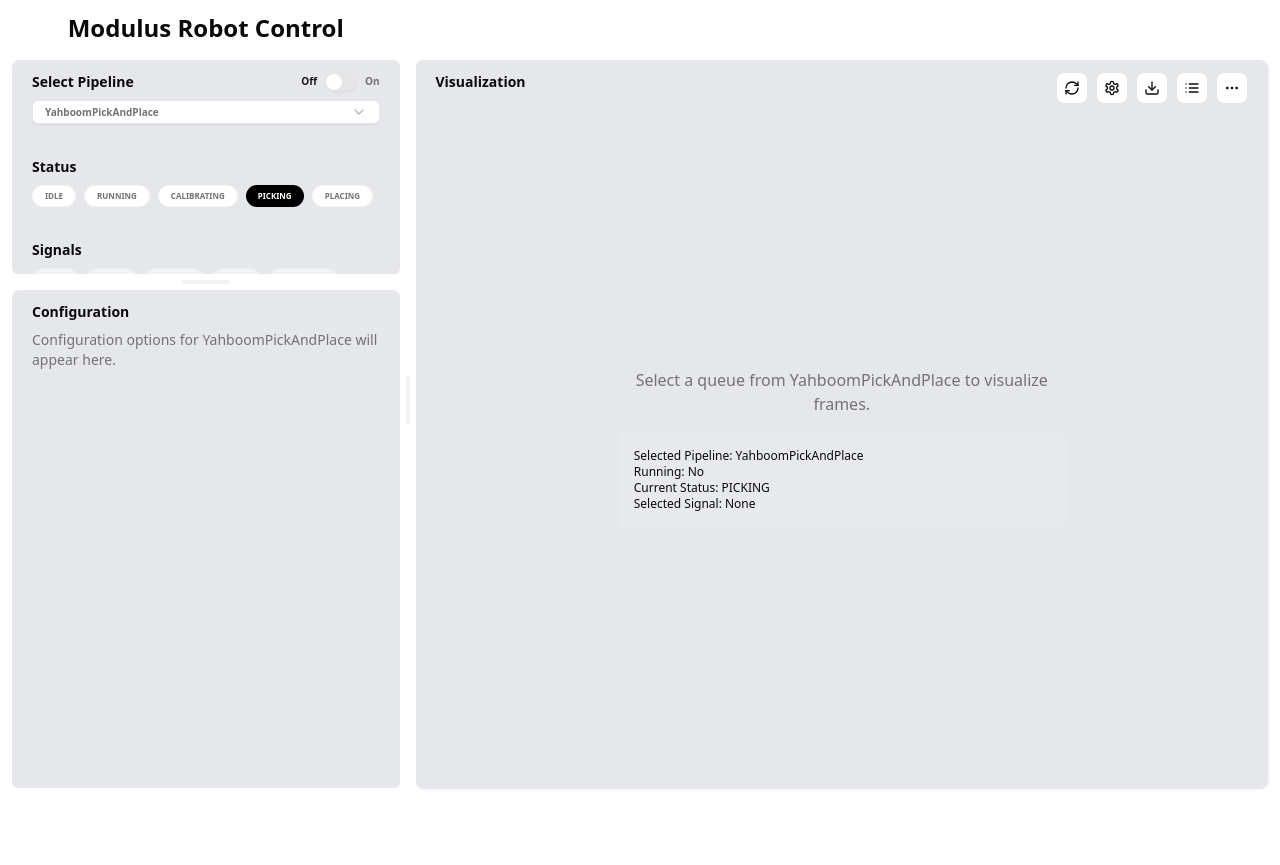
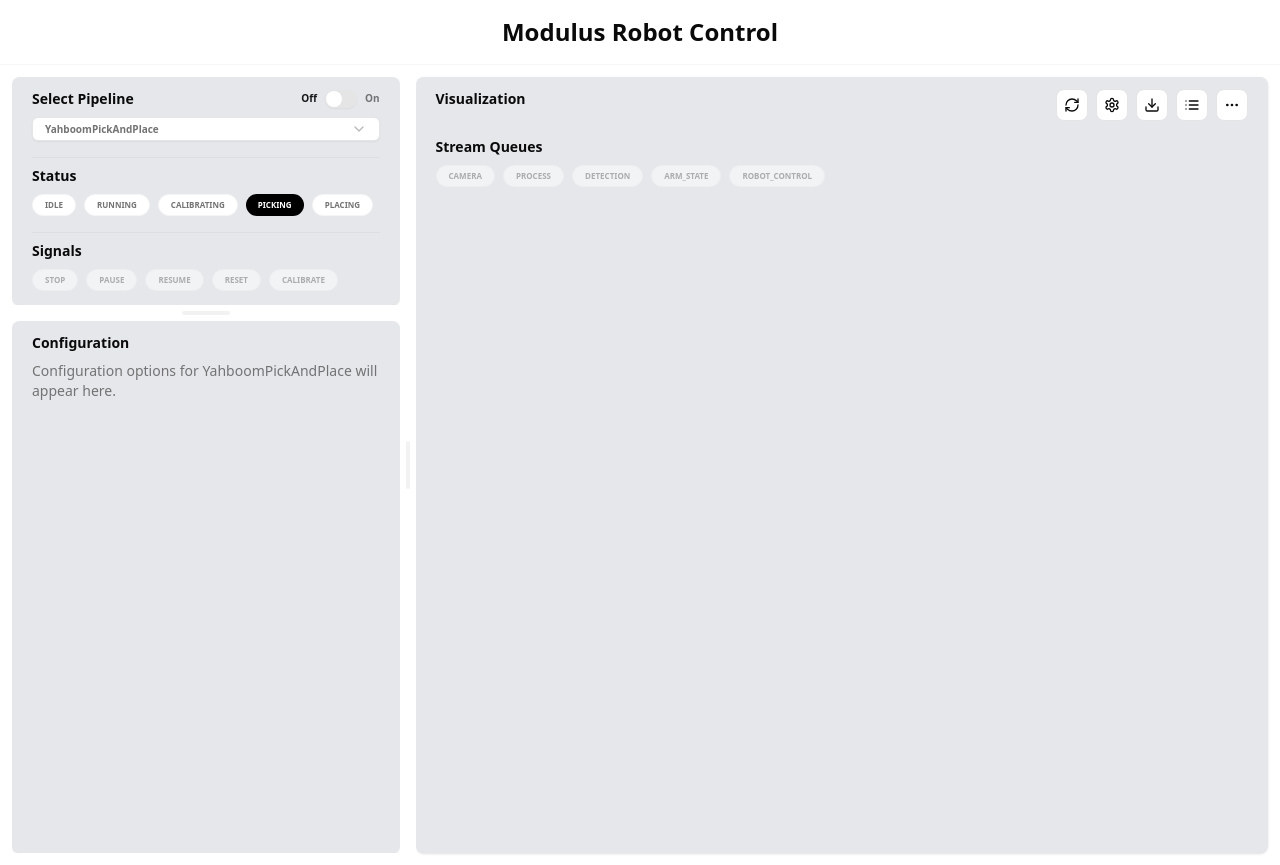
Before and after one commit to ZhengRui/robotarm-control, a Next.js app in the folder frontend/: page / in a window 1280 px wide. Before the commit the page ends 800 px from the top, so only its background shows below. Built offline with nearby package versions, Linux system fonts and the light colour scheme.

Commit message:
perf: add queue items

```diff
--- a/frontend/src/app/page.tsx
+++ b/frontend/src/app/page.tsx
@@ -35,6 +35,9 @@ export default function Dashboard() {
   // Signal state to track selected signal
   const [selectedSignal, setSelectedSignal] = useState<string | null>(null);
 
+  // Queue state to track selected queue
+  const [selectedQueue, setSelectedQueue] = useState<string | null>(null);
+
   // Placeholder data - replace with actual API calls later
   const availablePipelines = ["YahboomPickAndPlace", "OtherPipeline"];
   const pipelineStatuses = [
@@ -45,6 +48,13 @@ export default function Dashboard() {
     "PLACING",
   ];
   const pipelineSignals = ["STOP", "PAUSE", "RESUME", "RESET", "CALIBRATE"];
+  const pipelineQueues = [
+    "CAMERA",
+    "PROCESS",
+    "DETECTION",
+    "ARM_STATE",
+    "ROBOT_CONTROL",
+  ];
 
   const MIN_SIZE_IN_PIXELS = 400;
   const MAX_SIZE_IN_PIXELS = 500;
@@ -96,6 +106,13 @@ export default function Dashboard() {
     // Here you would send the signal to the backend
   };
 
+  // Handle queue selection
+  const handleQueueClick = (queue: string) => {
+    setSelectedQueue(queue);
+    console.log("Queue selected:", queue);
+    // Here you would connect to the queue for visualization
+  };
+
   // If still loading, show a spinning loader using Lucide React
   if (isLoading) {
     return (
@@ -110,9 +127,12 @@ export default function Dashboard() {
 
   return (
     <div className="h-screen w-full bg-background transition-all duration-200">
+      <div className="flex justify-center py-4 border-b border-border/30">
+        <h1 className="text-2xl font-bold">Modulus Robot Control</h1>
+      </div>
       <PanelGroup
         direction="horizontal"
-        className="h-full"
+        className="h-[calc(100%-4rem)]"
         autoSaveId="dashboard-layout-horizontal"
         id="dashboard-layout-horizontal"
       >
@@ -124,10 +144,6 @@ export default function Dashboard() {
           className="p-.5 pl-3 pt-3 pb-3 flex flex-col overflow-hidden"
           order={1}
         >
-          <h1 className="text-2xl font-bold mb-4 w-full text-center">
-            Modulus Robot Control
-          </h1>
-
           <PanelGroup
             direction="vertical"
             className="flex-1"
@@ -192,10 +208,10 @@ export default function Dashboard() {
                     </SelectContent>
                   </Select>
 
-                  <div className="h-px bg-border/50 my-4"></div>
+                  <div className="h-px bg-gray-300/50 my-2"></div>
 
                   <h2 className="text-sm font-semibold mb-2">Status</h2>
-                  <div className="flex flex-wrap gap-2">
+                  <div className="flex flex-wrap gap-2 mb-4">
                     {pipelineStatuses.map((status) => (
                       <div
                         key={status}
@@ -211,10 +227,10 @@ export default function Dashboard() {
                     ))}
                   </div>
 
-                  <div className="h-px bg-border/50 my-4"></div>
+                  <div className="h-px bg-gray-300/50 my-2"></div>
 
                   <h2 className="text-sm font-semibold mb-2">Signals</h2>
-                  <div className="flex flex-wrap gap-2">
+                  <div className="flex flex-wrap gap-2 mb-4">
                     {pipelineSignals.map((signal) => (
                       <button
                         key={signal}
@@ -271,7 +287,7 @@ export default function Dashboard() {
         </PanelResizeHandle>
 
         {/* Main Content */}
-        <Panel className="p-.5 pt-15 pb-3 pr-3" order={2}>
+        <Panel className="p-.5 pt-3 pb-3 pr-3" order={2}>
           <Card className="h-full shadow-sm rounded-md overflow-auto border-0 bg-gray-200 p-0">
             <CardContent className="px-5 py-3 flex flex-col h-full">
               <div className="flex justify-between items-start mb-4">
@@ -310,22 +326,34 @@ export default function Dashboard() {
                   </button>
                 </div>
               </div>
-              <div className="flex-1 flex items-center justify-center">
-                <div className="text-center max-w-md">
-                  <p className="text-muted-foreground">
-                    {selectedPipeline
-                      ? `Select a queue from ${selectedPipeline} to visualize frames.`
-                      : "Select a pipeline and connect to a queue to see frames."}
-                  </p>
-                  {/* Debug section */}
-                  <div className="mt-4 p-4 bg-muted/10 rounded text-left text-xs">
-                    <p>Selected Pipeline: {selectedPipeline || "None"}</p>
-                    <p>Running: {pipelineRunning ? "Yes" : "No"}</p>
-                    <p>Current Status: {currentStatus}</p>
-                    <p>Selected Signal: {selectedSignal || "None"}</p>
-                  </div>
+
+              {/* Stream queues section */}
+              <div className="mb-4">
+                <h3 className="text-sm font-semibold mb-2">Stream Queues</h3>
+                <div className="flex flex-wrap gap-2 mb-4">
+                  {pipelineQueues.map((queue) => (
+                    <button
+                      key={queue}
+                      type="button"
+                      onClick={() => handleQueueClick(queue)}
+                      disabled={!selectedPipeline || !pipelineRunning}
+                      className={cn(
+                        "inline-flex items-center rounded-full px-3 py-1 text-[8px] font-semibold transition-colors focus-visible:outline-none focus-visible:ring-2 focus-visible:ring-ring",
+                        !selectedPipeline || !pipelineRunning
+                          ? "opacity-50 cursor-not-allowed"
+                          : "cursor-pointer",
+                        queue === selectedQueue
+                          ? "bg-primary text-primary-foreground hover:bg-primary/90"
+                          : "border border-muted bg-background hover:bg-muted/80 text-muted-foreground"
+                      )}
+                    >
+                      {queue}
+                    </button>
+                  ))}
                 </div>
               </div>
+
+              <div className="flex-1 flex items-start justify-center"></div>
             </CardContent>
           </Card>
         </Panel>
```
